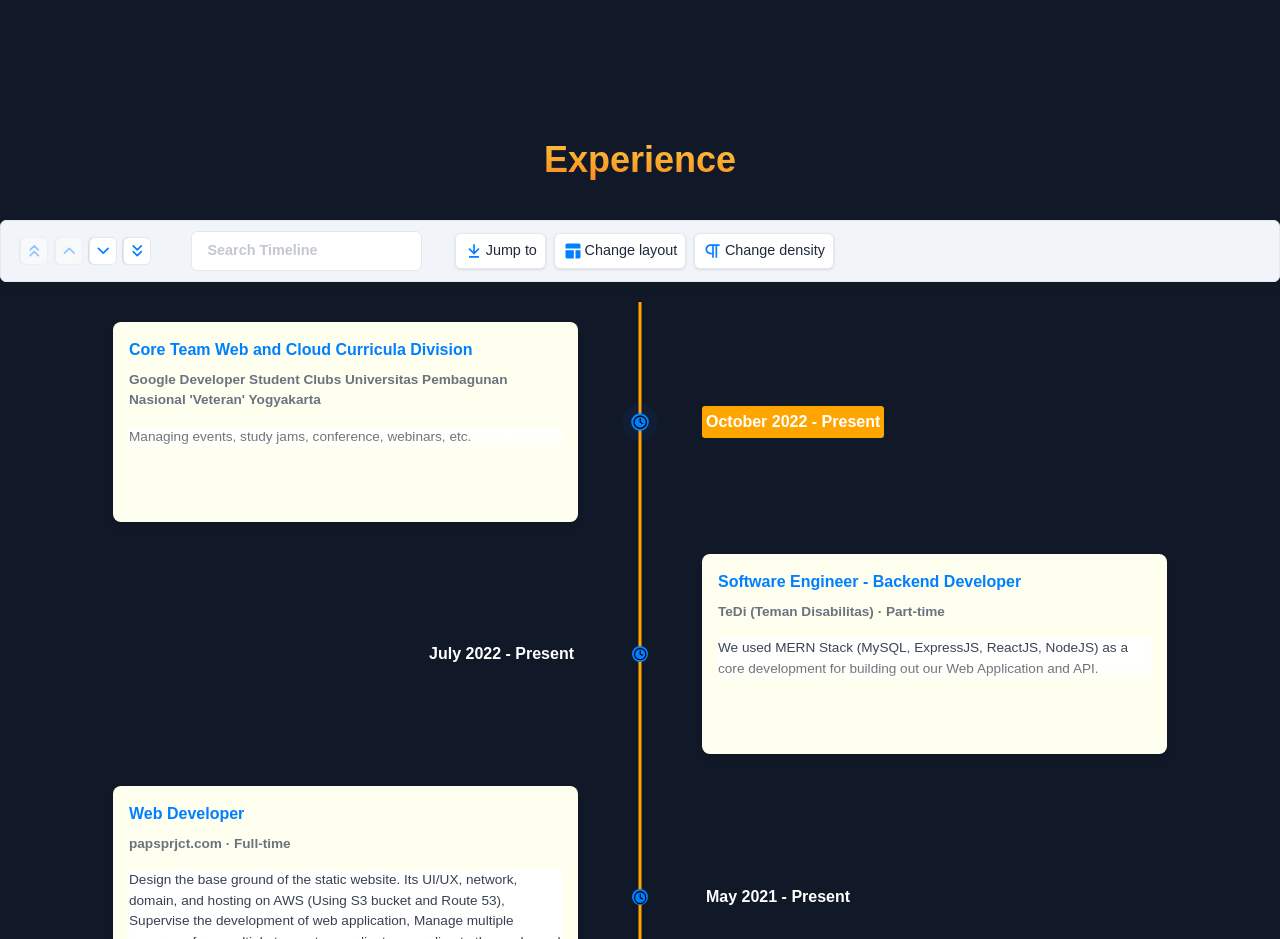
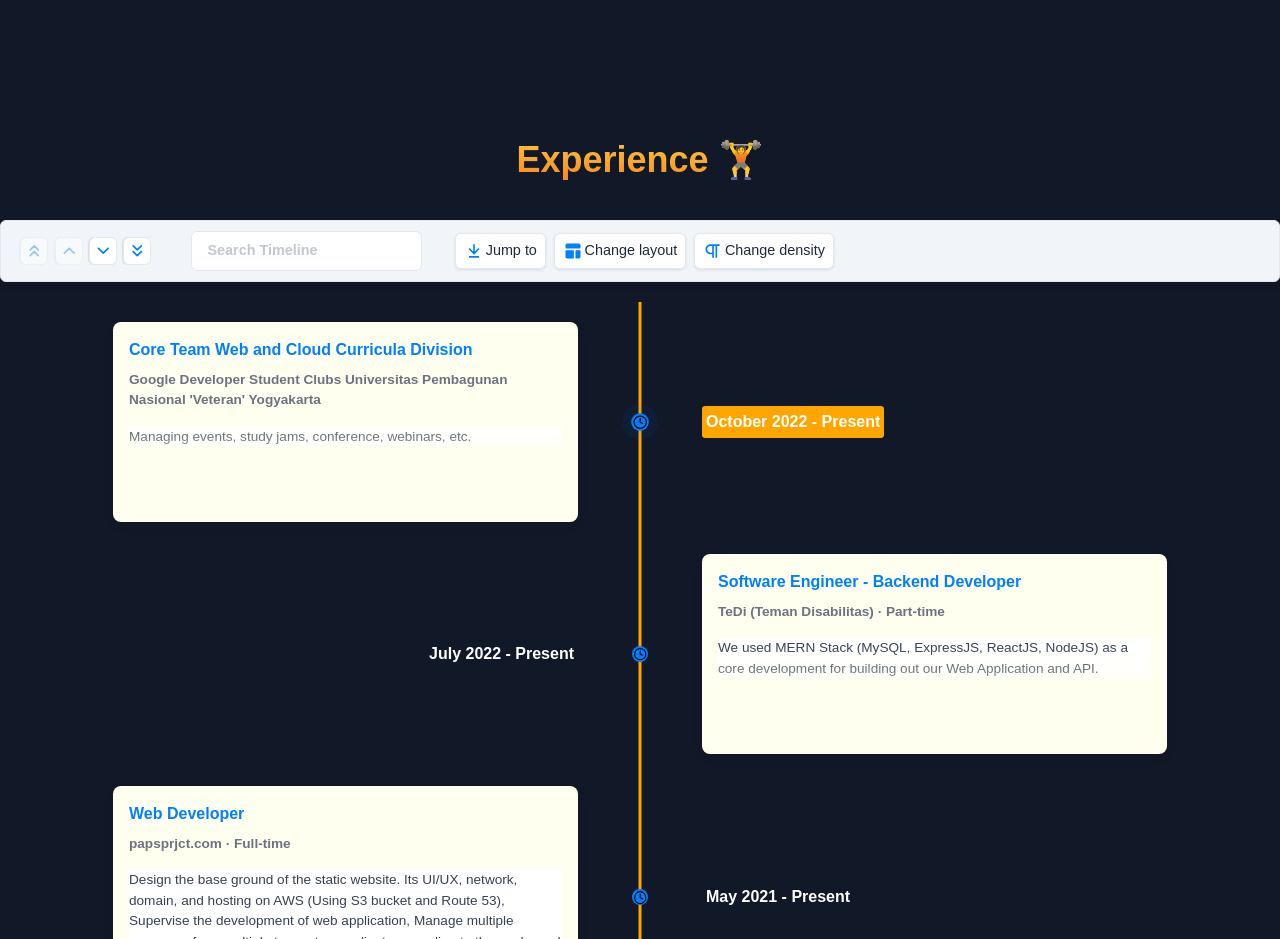
Before and after one commit to hzlnqodrey/hzlnqodrey-portofolio, a React (Create React App) app: page / in a window 1280 px wide. Shown: the part 840-1779 px from the top of the page. Built offline with nearby package versions, Linux system fonts and the light colour scheme.

Commit message:
style: add emoji in experience

```diff
--- a/src/pages/HomePage.js
+++ b/src/pages/HomePage.js
@@ -109,7 +109,7 @@
       {/* section experience */}
       <div id="experience" className="bg-space1 relative min-h-[900px] flex items-center pb-20 pt-10">
         <div className="absolute bottom-0 left-0 top-5">
-          <h1 className="font-extrabold text-center text-transparent text-2xl lg:text-4xl sm:text-4xl bg-clip-text bg-gradient-to-tr from-horizon-text1 to-horizon-text2 mb-10">Experience</h1>
+          <h1 className="font-extrabold text-center text-transparent text-2xl lg:text-4xl sm:text-4xl bg-clip-text bg-gradient-to-tr from-horizon-text1 to-horizon-text2 mb-10">Experience <span className="text-white">🏋️</span></h1>
           <Chrono
               items={items}
               mode="VERTICAL_ALTERNATING"
```
